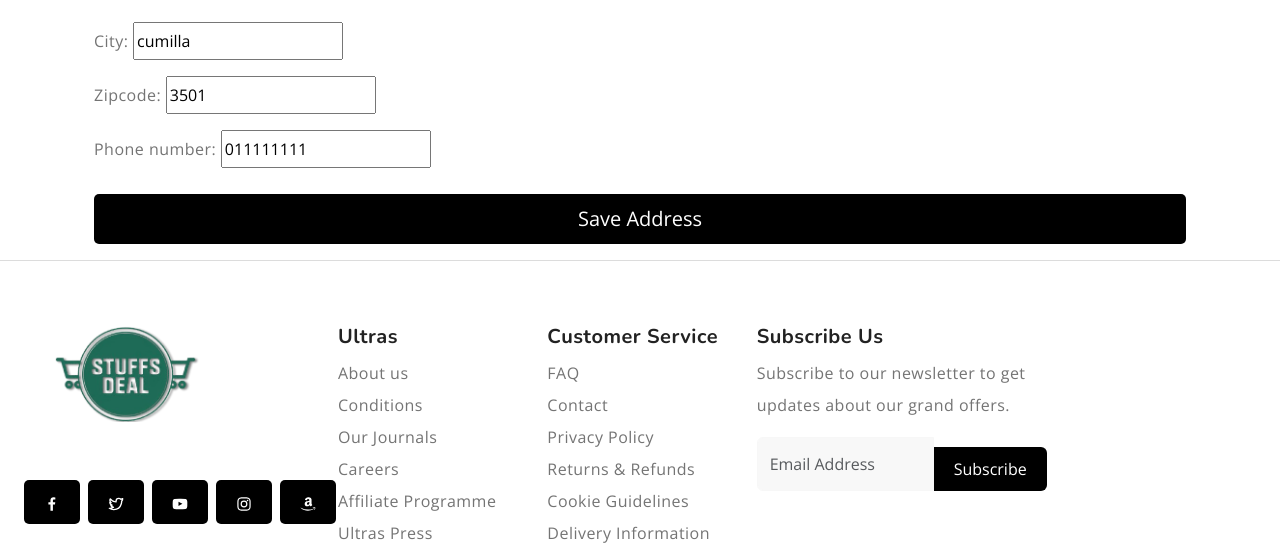
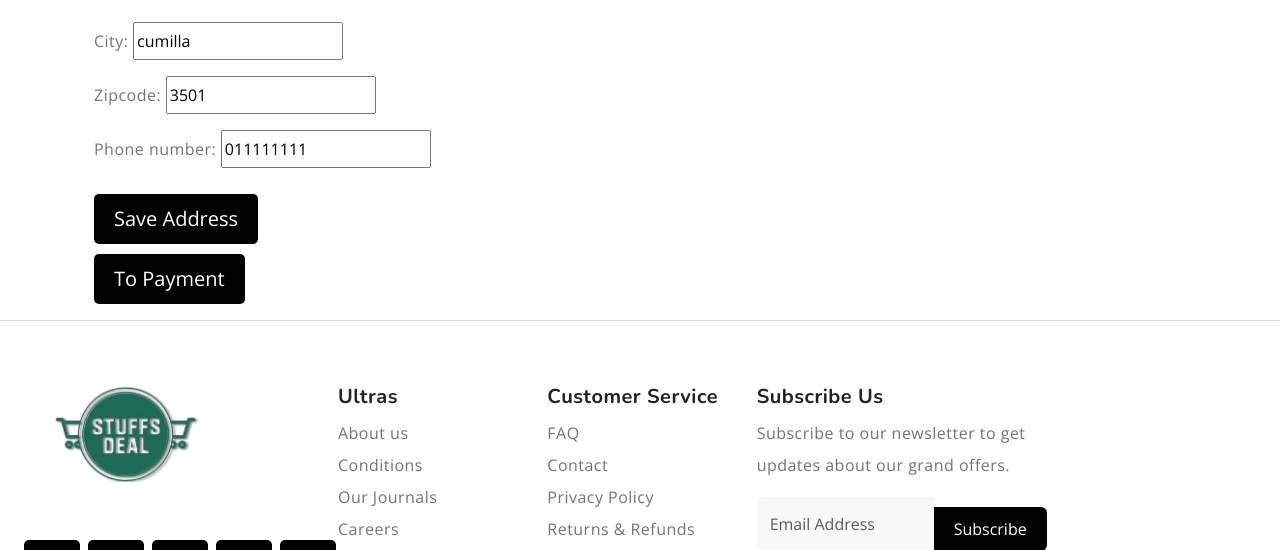
Before and after one commit to JakirNobi/E-commerce-project, a Django app: page /payment/checkout/ in a window 1280 px wide. Shown: the part 1106-1656 px from the top of the page. Run offline with Django 5.2, Linux system fonts and the light colour scheme; a user stored in the database is signed in; data comes from the database, SQL or seed files in the repository; both versions use the stored data as it was after the commit.

Commit message:
sslcommerz

```diff
--- a/E_commerce/payment/templates/payment/checkout.html
+++ b/E_commerce/payment/templates/payment/checkout.html
@@ -17,7 +17,9 @@
                 {{ billing_address.as_p }}
 
                 <div class="d-grid">
-                    <button type="submit" class="btn btn-primary btn-lg">Save Address</button>
+                    <a><button type="submit" class="btn btn-primary btn-lg">Save Address</button></a>
+                    <a href = "{% url 'payment:payment_opts' %}" ><button type="button" class="btn btn-primary btn-lg">To Payment</button></a>
+
                 </div>
             </form>
         </div>
--- a/E_commerce/payment/urls.py
+++ b/E_commerce/payment/urls.py
@@ -7,6 +7,7 @@ app_name = 'payment'
 
 urlpatterns=[
     path('checkout/',views.CheckoutTemplateView.as_view(),name='checkout'),
+    path('payment_opts/',views.payment_opts,name = 'payment_opts'),
     path('cod/',views.cash_on_delivery,name='cod'),
     path('sslc/',views.ssl_commerz,name='ssl_commerz'),
     path('sslc/status/',views.sslc_status, name ='status'),
--- a/E_commerce/payment/views.py
+++ b/E_commerce/payment/views.py
@@ -27,20 +27,27 @@ class CheckoutTemplateView(TemplateView):
         saved_address = BillingAddress.objects.get_or_create(user = request.user or None)
         saved_address = saved_address[0]
         form = BillingAddressForm(instance = saved_address)
-        carts = Cart.objects.filter(user=request.user,purchased=False)
-        orders = Order.objects.filter(user=request.user,ordered=False)
-        if carts.exists() and orders.exists():
-            order =orders[0]
-        context={
-            'carts': carts,
-            'order': order
-        }
 
         if request.method == 'post' or request.method =='POST':
             form = BillingAddressForm(request.POST,instance=saved_address)
             if form.is_valid():
                 form.save()
-                return render(request,'payment/payment_opts.html',context)
+                return redirect('payment:payment_opts')
+
+
+def payment_opts(request):
+    carts = Cart.objects.filter(user=request.user,purchased=False)
+    orders = Order.objects.filter(user=request.user,ordered=False)
+    if carts.exists() and orders.exists():
+        order =orders[0]
+    context={
+        'carts': carts,
+        'order': order
+    }
+    return render(request,'payment/payment_opts.html',context)
+
+
+
 
 def cash_on_delivery(request):
     saved_address = BillingAddress.objects.get_or_create(user = request.user or None)
```
Also changed, not shown: E_commerce/db.sqlite3.
